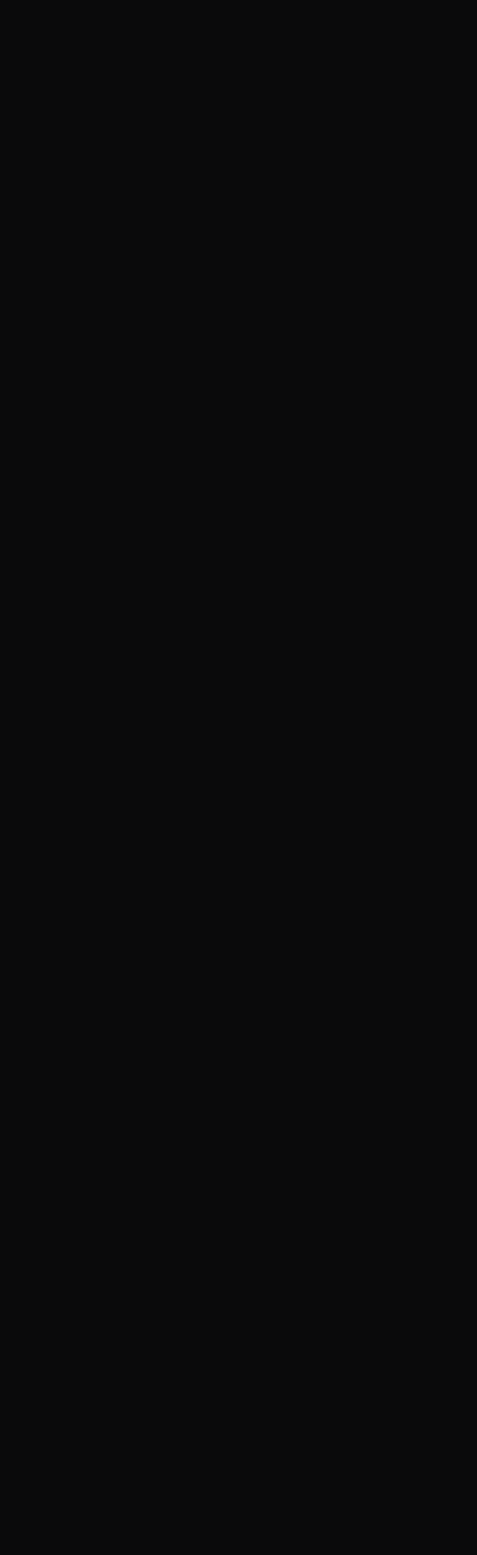
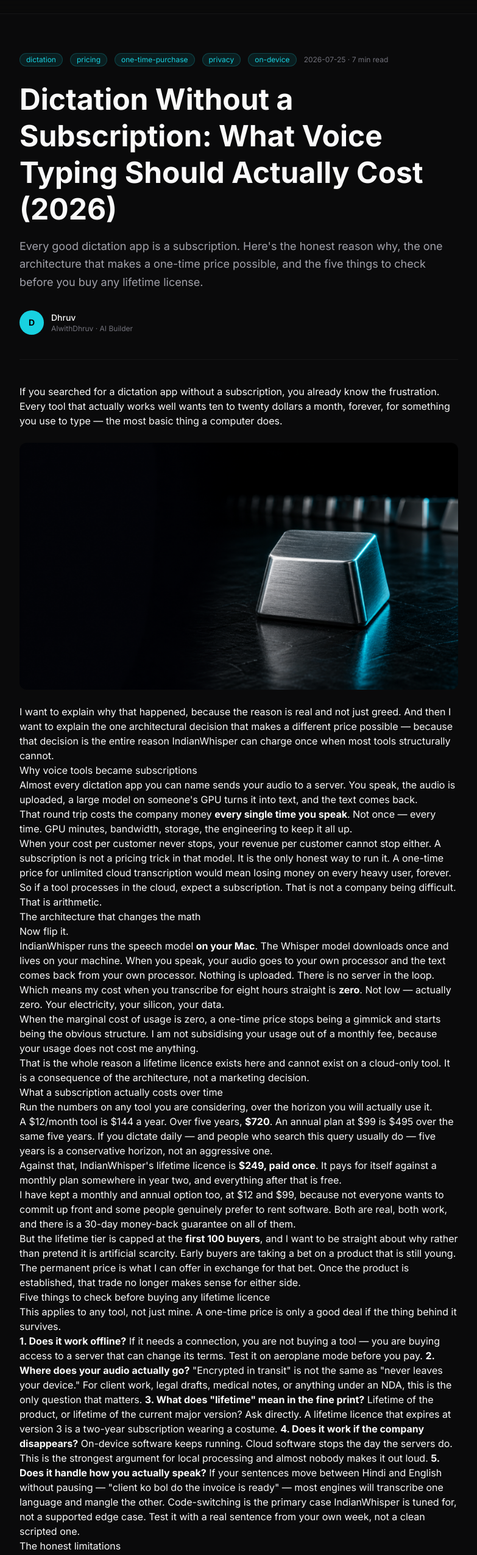
Before and after one commit to aiagentwithdhruv/indian-whisper, a Next.js app: page /blog/dictation-app-without-subscription in a window 1280 px wide. Before the commit this address had no page. Shown: the part 42-2592 px from the top of the page at 61% size, without its empty margins (248-1031 px from the left). Before the commit the page ends 800 px from the top, so only its background shows below. Built offline with nearby package versions, Linux system fonts and the light colour scheme.

Commit message:
Release v3.1.0 DMG + working support email + honest comparison price

```diff
--- a/app/blog/posts.ts
+++ b/app/blog/posts.ts
@@ -9,6 +9,88 @@
 }
 
 export const posts: BlogPost[] = [
+  {
+    slug: "dictation-app-without-subscription",
+    title: "Dictation Without a Subscription: What Voice Typing Should Actually Cost (2026)",
+    description:
+      "Every good dictation app is a subscription. Here's the honest reason why, the one architecture that makes a one-time price possible, and the five things to check before you buy any lifetime license.",
+    date: "2026-07-25",
+    readTime: "7 min",
+    tags: ["dictation", "pricing", "one-time-purchase", "privacy", "on-device"],
+    content: `If you searched for a dictation app without a subscription, you already know the frustration. Every tool that actually works well wants ten to twenty dollars a month, forever, for something you use to type — the most basic thing a computer does.
+
+![One key that stopped repeating.](/blog-images/pay-once-hero.png)
+
+I want to explain why that happened, because the reason is real and not just greed. And then I want to explain the one architectural decision that makes a different price possible — because that decision is the entire reason IndianWhisper can charge once when most tools structurally cannot.
+
+## Why voice tools became subscriptions
+
+Almost every dictation app you can name sends your audio to a server. You speak, the audio is uploaded, a large model on someone's GPU turns it into text, and the text comes back.
+
+That round trip costs the company money **every single time you speak**. Not once — every time. GPU minutes, bandwidth, storage, the engineering to keep it all up.
+
+When your cost per customer never stops, your revenue per customer cannot stop either. A subscription is not a pricing trick in that model. It is the only honest way to run it. A one-time price for unlimited cloud transcription would mean losing money on every heavy user, forever.
+
+So if a tool processes in the cloud, expect a subscription. That is not a company being difficult. That is arithmetic.
+
+## The architecture that changes the math
+
+Now flip it.
+
+IndianWhisper runs the speech model **on your Mac**. The Whisper model downloads once and lives on your machine. When you speak, your audio goes to your own processor and the text comes back from your own processor. Nothing is uploaded. There is no server in the loop.
+
+Which means my cost when you transcribe for eight hours straight is **zero**. Not low — actually zero. Your electricity, your silicon, your data.
+
+When the marginal cost of usage is zero, a one-time price stops being a gimmick and starts being the obvious structure. I am not subsidising your usage out of a monthly fee, because your usage does not cost me anything.
+
+That is the whole reason a lifetime licence exists here and cannot exist on a cloud-only tool. It is a consequence of the architecture, not a marketing decision.
+
+## What a subscription actually costs over time
+
+Run the numbers on any tool you are considering, over the horizon you will actually use it.
+
+A $12/month tool is $144 a year. Over five years, **$720**. An annual plan at $99 is $495 over the same five years. If you dictate daily — and people who search this query usually do — five years is a conservative horizon, not an aggressive one.
+
+Against that, IndianWhisper's lifetime licence is **$249, paid once**. It pays for itself against a monthly plan somewhere in year two, and everything after that is free.
+
+I have kept a monthly and annual option too, at $12 and $99, because not everyone wants to commit up front and some people genuinely prefer to rent software. Both are real, both work, and there is a 30-day money-back guarantee on all of them.
+
+But the lifetime tier is capped at the **first 100 buyers**, and I want to be straight about why rather than pretend it is artificial scarcity. Early buyers are taking a bet on a product that is still young. The permanent price is what I can offer in exchange for that bet. Once the product is established, that trade no longer makes sense for either side.
+
+## Five things to check before buying any lifetime licence
+
+This applies to any tool, not just mine. A one-time price is only a good deal if the thing behind it survives.
+
+**1. Does it work offline?** If it needs a connection, you are not buying a tool — you are buying access to a server that can change its terms. Test it on aeroplane mode before you pay.
+
+**2. Where does your audio actually go?** "Encrypted in transit" is not the same as "never leaves your device." For client work, legal drafts, medical notes, or anything under an NDA, this is the only question that matters.
+
+**3. What does "lifetime" mean in the fine print?** Lifetime of the product, or lifetime of the current major version? Ask directly. A lifetime licence that expires at version 3 is a two-year subscription wearing a costume.
+
+**4. Does it work if the company disappears?** On-device software keeps running. Cloud software stops the day the servers do. This is the strongest argument for local processing and almost nobody makes it out loud.
+
+**5. Does it handle how you actually speak?** If your sentences move between Hindi and English without pausing — "client ko bol do the invoice is ready" — most engines will transcribe one language and mangle the other. Code-switching is the primary case IndianWhisper is tuned for, not a supported edge case. Test it with a real sentence from your own week, not a clean scripted one.
+
+## The honest limitations
+
+Fair is fair.
+
+Running the model locally means the first download is large — the models range from 75MB to about 3GB depending on which accuracy you pick — and heavier models want a reasonably modern Mac. Cloud tools push that weight onto someone else's hardware, and for some people that genuinely is the better trade.
+
+It is also Mac-first today. Windows and Chrome exist; the Mac app is where the depth is.
+
+And a one-time price means I do not have recurring revenue smoothing out my months. That is my problem to solve, not yours — but it is the honest reason most founders pick subscriptions, and pretending otherwise would be dishonest.
+
+## What I would tell a friend
+
+If you dictate occasionally and always have good internet, a monthly cloud tool is fine and you should not overthink it.
+
+If you dictate every day, work with anything confidential, or simply want the thing you type with to keep working regardless of anyone's server bill — buy the local one once and stop thinking about it.
+
+That is the product I wanted for myself, which is why it exists.
+
+[See the pricing and the lifetime tier →](/pricing)`,
+  },
   {
     slug: "wispr-flow-alternative",
     title: "Looking for a Wispr Flow Alternative? Here's What to Check Before You Switch (2026)",
@@ -237,7 +319,7 @@
 
 If you tried IndianWhisper months ago and thought "fine, but not enough to change my habits," try the current build. The hotkey is no longer the rate limiter. Your patience is.
 
-You can [download the latest Mac build here](/download). If you find a bug, the most useful thing you can do is email support@indianwhisper.com with the steps to reproduce it. We read everything and we ship fixes the same week when we can.
+You can [download the latest Mac build here](/download). If you find a bug, the most useful thing you can do is email aiwithdhruv@gmail.com with the steps to reproduce it. We read everything and we ship fixes the same week when we can.
 
 — Dhruv`,
   },
@@ -424,7 +506,7 @@
 
 If you tried IndianWhisper before and it felt a beat behind your voice — that beat is gone. [Download the latest build](/#download), turn on cloud transcription, and watch the words race you.
 
-And if it still feels slow on your machine, email support@indianwhisper.com with what you saw. The instrumentation means I can now actually find it.
+And if it still feels slow on your machine, email aiwithdhruv@gmail.com with what you saw. The instrumentation means I can now actually find it.
 
 — Dhruv`,
   },
@@ -500,7 +582,7 @@
 
 ## How to delete your data
 
-Email **support@indianwhisper.com** with the subject "Delete my data." We soft-delete on request and hard-delete the row within 7 days. Hard-delete means the row is gone — not flagged, not anonymized, gone. Soft-deleted rows also auto-purge after 30 days even without an explicit request — the row is gone either way.
+Email **aiwithdhruv@gmail.com** with the subject "Delete my data." We soft-delete on request and hard-delete the row within 7 days. Hard-delete means the row is gone — not flagged, not anonymized, gone. Soft-deleted rows also auto-purge after 30 days even without an explicit request — the row is gone either way.
 
 A user-facing "Delete my data" button in Settings is the next ship. Until then, email is the path.
 
@@ -526,7 +608,7 @@
 
 Update to v2.4.0 at [indianwhisper.com/download](https://indianwhisper.com/download). Sign in once on any device, then on the others. Same library, everywhere.
 
-If you have questions about anything in this post — what we store, where, why, or how to remove it — reply on LinkedIn or email **support@indianwhisper.com**. The whole point of this post is that the questions are welcome.`,
+If you have questions about anything in this post — what we store, where, why, or how to remove it — reply on LinkedIn or email **aiwithdhruv@gmail.com**. The whole point of this post is that the questions are welcome.`,
   },
   {
     slug: "macwhisper-vs-indianwhisper",
--- a/app/components/Comparison.tsx
+++ b/app/components/Comparison.tsx
@@ -3,7 +3,7 @@
     {
       name: "IndianWhisper",
       price: "Free",
-      priceDetail: "no limits",
+      priceDetail: "Pro ₹499/mo",
       privacy: "On-device by default",
       hindiSupport: true,
       openSource: true,
--- a/app/components/Download.tsx
+++ b/app/components/Download.tsx
@@ -17,7 +17,7 @@
               <span className="absolute inset-0 rounded-2xl btn-pulse-ring" />
               <span className="absolute inset-0 rounded-2xl btn-pulse-ring" style={{ animationDelay: "0.8s" }} />
               <a
-                href="/releases/IndianWhisper-v3.0.0.dmg"
+                href="/releases/IndianWhisper-v3.1.0.dmg"
                 className="relative glow-blue inline-flex items-center justify-center gap-3 w-full px-8 py-5 rounded-2xl bg-gradient-to-r from-blue-600 to-blue-500 text-white font-semibold text-lg hover:from-blue-500 hover:to-blue-400 transition-all duration-300 transform hover:scale-[1.02]"
               >
                 <svg width="22" height="22" viewBox="0 0 24 24" fill="currentColor">
@@ -27,7 +27,7 @@
                 <span className="text-blue-200 text-sm font-normal">.dmg</span>
               </a>
             </div>
-            <div className="mt-3 text-sm text-[#71717A]">v3.0.0 · 4 MB · macOS 14+</div>
+            <div className="mt-3 text-sm text-[#71717A]">v3.1.0 · 4 MB · macOS 14+</div>
           </div>
 
           {/* Windows download */}
--- a/app/components/Footer.tsx
+++ b/app/components/Footer.tsx
@@ -85,8 +85,8 @@
                 <li><a href="/terms" className="hover:text-[#18D1E0] transition-colors">Terms of Service</a></li>
                 <li><a href="/terms#refund" className="hover:text-[#18D1E0] transition-colors">Refunds</a></li>
                 <li>
-                  <a href="mailto:support@indianwhisper.com" className="hover:text-[#18D1E0] transition-colors break-all">
-                    support@indianwhisper.com
+                  <a href="mailto:aiwithdhruv@gmail.com" className="hover:text-[#18D1E0] transition-colors break-all">
+                    aiwithdhruv@gmail.com
                   </a>
                 </li>
               </ul>
--- a/app/components/Navbar.tsx
+++ b/app/components/Navbar.tsx
@@ -54,7 +54,7 @@
         <div className="hidden md:flex items-center gap-2">
           {/* macOS */}
           <a
-            href="/releases/IndianWhisper-v3.0.0.dmg"
+            href="/releases/IndianWhisper-v3.1.0.dmg"
             className="flex items-center gap-1.5 px-3 py-2 rounded-lg bg-white/5 border border-white/10 text-sm hover:bg-blue-500/10 hover:border-blue-500/30 transition-all"
             aria-label="Download IndianWhisper for macOS"
           >
--- a/app/pricing/page.tsx
+++ b/app/pricing/page.tsx
@@ -88,7 +88,7 @@
   },
   {
     q: "Can I switch from monthly to annual?",
-    a: "Yes. Email support@indianwhisper.com and we'll move you to annual billing. The remaining monthly time is credited toward your annual plan.",
+    a: "Yes. Email aiwithdhruv@gmail.com and we'll move you to annual billing. The remaining monthly time is credited toward your annual plan.",
   },
   {
     q: "What happens if I cancel?",
--- a/app/privacy/page.tsx
+++ b/app/privacy/page.tsx
@@ -88,7 +88,7 @@
           <section>
             <h2 className="text-xl font-semibold text-white mb-3">5. How to delete your data</h2>
             <p className="mb-3">
-              Right now (May 2026): email <a href="mailto:support@indianwhisper.com" className="text-[#18D1E0] hover:text-[#18D1E0]/80">support@indianwhisper.com</a> from your
+              Right now (May 2026): email <a href="mailto:aiwithdhruv@gmail.com" className="text-[#18D1E0] hover:text-[#18D1E0]/80">aiwithdhruv@gmail.com</a> from your
               account email. We&apos;ll confirm and hard-delete within 5 business days.
             </p>
             <p>
@@ -164,7 +164,7 @@
               <li><strong className="text-white">Withdraw consent</strong> — stop the cloud sync at any time. (Your local app keeps working.)</li>
             </ul>
             <p className="mt-3">
-              Email <a href="mailto:support@indianwhisper.com" className="text-[#18D1E0] hover:text-[#18D1E0]/80">support@indianwhisper.com</a> with the request. Response
+              Email <a href="mailto:aiwithdhruv@gmail.com" className="text-[#18D1E0] hover:text-[#18D1E0]/80">aiwithdhruv@gmail.com</a> with the request. Response
               within 5 business days.
             </p>
           </section>
@@ -189,7 +189,7 @@
             <h2 className="text-xl font-semibold text-white mb-3">11. Contact</h2>
             <p>
               Operator: AIwithDhruv (Dhruv Tomar). India-based.<br />
-              Email: <a href="mailto:support@indianwhisper.com" className="text-[#18D1E0] hover:text-[#18D1E0]/80">support@indianwhisper.com</a>
+              Email: <a href="mailto:aiwithdhruv@gmail.com" className="text-[#18D1E0] hover:text-[#18D1E0]/80">aiwithdhruv@gmail.com</a>
             </p>
             <p className="mt-3">
               When this policy changes, we update the &quot;Last updated&quot; date at the top and notify
--- a/app/thanks/page.tsx
+++ b/app/thanks/page.tsx
@@ -43,8 +43,8 @@
 
           <p className="mt-6 text-sm text-[#71717A]">
             Keep the email for your receipt and license record. Need help?{" "}
-            <a className="text-[#18D1E0]" href="mailto:support@indianwhisper.com">
-              support@indianwhisper.com
+            <a className="text-[#18D1E0]" href="mailto:aiwithdhruv@gmail.com">
+              aiwithdhruv@gmail.com
             </a>
           </p>
         </section>
--- a/app/welcome/page.tsx
+++ b/app/welcome/page.tsx
@@ -170,10 +170,10 @@
               </li>
             </ul>
             <a
-              href="mailto:support@indianwhisper.com?subject=License%20key%20not%20received"
+              href="mailto:aiwithdhruv@gmail.com?subject=License%20key%20not%20received"
               className="mt-5 inline-flex items-center justify-center px-5 py-2.5 rounded-xl bg-white/5 border border-white/10 text-white text-sm font-medium hover:bg-white/10 transition-all"
             >
-              Email support@indianwhisper.com
+              Email aiwithdhruv@gmail.com
             </a>
           </div>
         </section>
@@ -193,7 +193,7 @@
               </ul>
             </div>
             <p className="mt-4 text-xs text-[#71717A] text-center">
-              30-day money-back. Email support@indianwhisper.com to refund anytime in the
+              30-day money-back. Email aiwithdhruv@gmail.com to refund anytime in the
               first 30 days, no questions asked.
             </p>
           </div>
```
Also changed, not shown: app/terms/page.tsx (+4 -4 lines), public/releases/latest.json (+5 -5 lines), public/blog-images/pay-once-hero.png (added), 1 other file (tests, documents, lock files or other folders).
